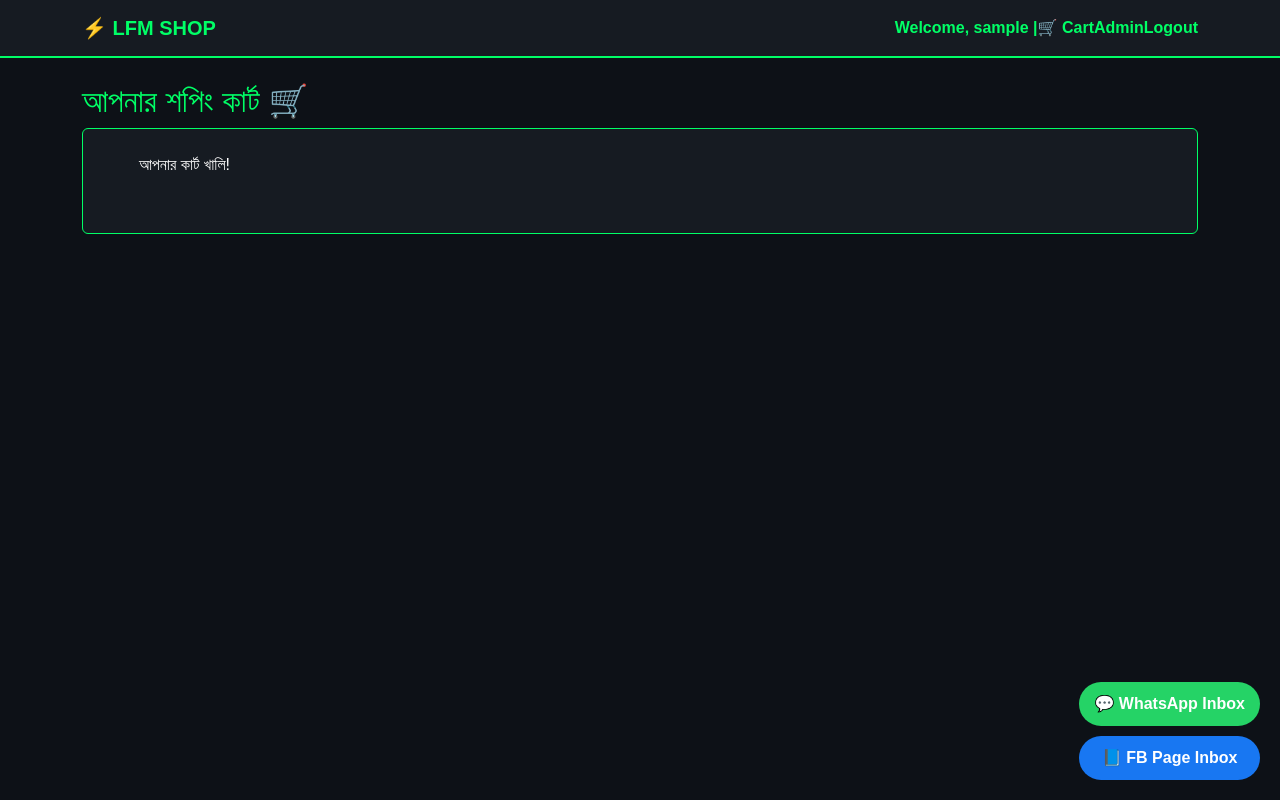
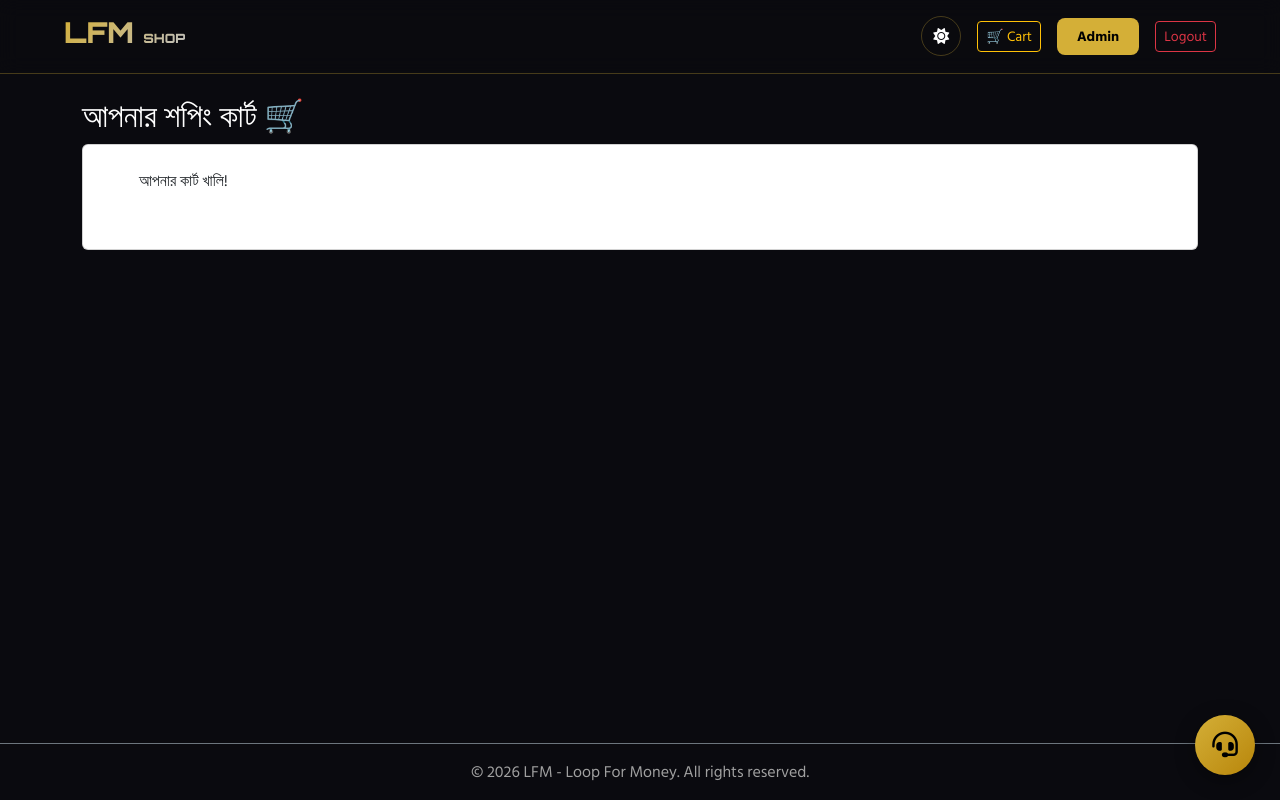
Before and after one commit to lfm2026/lfm-shop, a Flask app: page /cart in a window 1280 px wide. Run offline with Flask 3, Linux system fonts and the light colour scheme; the visitor is signed in with stand-in values (Sample User, id 1); data that the repository does not hold is empty.

Commit message:
Update base.html

```diff
--- a/templates/base.html
+++ b/templates/base.html
@@ -1,53 +1,153 @@
 <!DOCTYPE html>
-<html lang="bn">
+<html lang="bn" data-theme="dark">
 <head>
     <meta charset="UTF-8">
-    <title>LFM Shop</title>
-    <!-- Bootstrap CSS for Daraz like feel -->
+    <meta name="viewport" content="width=device-width, initial-scale=1.0">
+    <title>LFM - Loop For Money</title>
+    <link href="https://fonts.googleapis.com/css2?family=Hind+Siliguri:wght@400;500;600;700&family=Orbitron:wght@500;700;900&display=swap" rel="stylesheet">
+    <link rel="stylesheet" href="https://cdnjs.cloudflare.com/ajax/libs/font-awesome/6.5.1/css/all.min.css">
     <link href="https://cdn.jsdelivr.net/npm/bootstrap@5.3.0/dist/css/bootstrap.min.css" rel="stylesheet">
     <style>
-        body { background-color: #0d1117; color: #00ff66; font-family: sans-serif; }
-        .navbar { background-color: #161b22 !important; border-bottom: 2px solid #00ff66; }
-        .navbar-brand, .nav-link { color: #00ff66 !important; font-weight: bold; }
-        .card { background-color: #161b22; border: 1px solid #00ff66; color: #fff; }
-        .btn-custom { background-color: #00ff66; color: #000; font-weight: bold; border: none; }
-        .btn-custom:hover { background-color: #00cc55; color: #000; }
+        :root[data-theme="dark"] {
+            --bg-main: #0A0A0F;
+            --bg-card: #121820;
+            --bg-nav: rgba(10, 10, 15, 0.9);
+            --text-main: #ffffff;
+            --text-muted: #a0a0a0;
+            --gold: #D4AF37;
+            --silver: #C0C0C0;
+            --border-color: rgba(212, 175, 55, 0.3);
+        }
 
-        /* Floating Contact Buttons */
-        .floating-contact { position: fixed; bottom: 20px; right: 20px; display: flex; flex-direction: column; gap: 10px; z-index: 1000; }
-        .float-btn { padding: 10px 15px; border-radius: 50px; text-decoration: none; font-weight: bold; text-align: center; color: white; }
-        .btn-wa { background-color: #25D366; }
-        .btn-fb { background-color: #1877F2; }
+        :root[data-theme="light"] {
+            --bg-main: #F4F6F9;
+            --bg-card: #FFFFFF;
+            --bg-nav: rgba(255, 255, 255, 0.95);
+            --text-main: #111111;
+            --text-muted: #555555;
+            --gold: #B8860B;
+            --silver: #707070;
+            --border-color: rgba(184, 134, 11, 0.4);
+        }
+
+        * { margin: 0; padding: 0; box-sizing: border-box; transition: background 0.3s, color 0.3s; }
+
+        body {
+            font-family: 'Hind Siliguri', sans-serif;
+            background: var(--bg-main);
+            color: var(--text-main);
+            min-height: 100vh;
+            display: flex;
+            flex-direction: column;
+        }
+
+        header {
+            position: sticky; top: 0; width: 100%; padding: 15px 5%;
+            background: var(--bg-nav);
+            backdrop-filter: blur(10px);
+            border-bottom: 1px solid var(--border-color);
+            z-index: 1000;
+        }
+
+        .logo h1 {
+            font-family: 'Orbitron', sans-serif;
+            font-size: 1.8rem;
+            background: linear-gradient(135deg, var(--gold), var(--silver));
+            -webkit-background-clip: text;
+            -webkit-text-fill-color: transparent;
+            font-weight: 900;
+        }
+
+        .card-custom {
+            background: var(--bg-card);
+            border: 1px solid var(--border-color);
+            border-radius: 12px;
+            color: var(--text-main);
+        }
+
+        .btn-gold {
+            background: var(--gold);
+            color: #000;
+            font-weight: 700;
+            border: none;
+            border-radius: 8px;
+            padding: 8px 20px;
+        }
+
+        .btn-gold:hover { background: #b8860b; color: #fff; }
+
+        /* Floating Contact Floating Button */
+        .contact-fab { position: fixed; bottom: 25px; right: 25px; z-index: 1001; }
+        .fab-main {
+            width: 60px; height: 60px; border-radius: 50%;
+            background: linear-gradient(135deg, var(--gold), #B8860B);
+            display: flex; align-items: center; justify-content: center;
+            cursor: pointer; box-shadow: 0 5px 20px rgba(0,0,0,0.4);
+        }
+        .fab-main i { font-size: 1.6rem; color: #000; }
+        .fab-menu {
+            position: absolute; bottom: 75px; right: 0;
+            display: flex; flex-direction: column; gap: 12px;
+            opacity: 0; pointer-events: none; transition: 0.3s;
+        }
+        .fab-menu.active { opacity: 1; pointer-events: all; }
+        .fab-item {
+            width: 50px; height: 50px; border-radius: 50%;
+            display: flex; align-items: center; justify-content: center;
+            text-decoration: none; color: white; font-size: 1.4rem;
+        }
+        .whatsapp { background: #25D366; }
+        .messenger { background: #0084FF; }
+
+        .theme-toggle-btn {
+            background: transparent;
+            border: 1px solid var(--border-color);
+            color: var(--text-main);
+            border-radius: 50%;
+            width: 40px; height: 40px;
+            display: flex; align-items: center; justify-content: center;
+            cursor: pointer;
+        }
     </style>
 </head>
 <body>
 
-<nav class="navbar navbar-expand-lg">
-  <div class="container">
-    <a class="navbar-brand" href="/">⚡ LFM SHOP</a>
-    <div class="d-flex">
+    <header class="d-flex justify-content-between align-items-center">
+        <a href="/" class="text-decoration-none logo">
+            <h1>LFM <span style="font-size:0.8rem; color:var(--silver);">SHOP</span></h1>
+        </a>
+
+        <div class="d-flex align-items-center gap-3">
+            <button class="theme-toggle-btn" id="themeToggle" title="Toggle Mode">
+                <i class="fas fa-moon" id="themeIcon"></i>
+            </button>
+
             {% if session.get('user_id') %}
-            <span class="nav-link">Welcome, {{ session.username }} | </span>
-            <a href="/cart" class="nav-link">🛒 Cart</a>
+                <a href="/cart" class="btn btn-outline-warning btn-sm position-relative">
+                    🛒 Cart
+                </a>
                 {% if session.role in ['admin', 'controller'] %}
-                <a href="/admin" class="nav-link">Admin</a>
+                    <a href="/admin" class="btn btn-sm btn-gold">Admin</a>
                 {% endif %}
                 {% if session.role == 'controller' %}
-                <a href="/controller" class="nav-link">Controller</a>
+                    <a href="/controller" class="btn btn-sm btn-danger">Controller</a>
                 {% endif %}
-            <a href="/logout" class="nav-link text-danger">Logout</a>
+                <a href="/logout" class="btn btn-sm btn-outline-danger">Logout</a>
             {% else %}
-            <a href="/login" class="nav-link">Login / Signup</a>
+                <a href="/login" class="btn btn-sm btn-outline-warning">Login</a>
+                <a href="/signup" class="btn btn-sm btn-gold">Signup</a>
             {% endif %}
         </div>
-  </div>
-</nav>
+    </header>
 
-<div class="container mt-4">
+    <div class="container my-4 flex-grow-1">
         {% with messages = get_flashed_messages(with_categories=true) %}
           {% if messages %}
             {% for category, message in messages %}
-          <div class="alert alert-{{ category }}">{{ message }}</div>
+              <div class="alert alert-{{ category }} alert-dismissible fade show" role="alert">
+                {{ message }}
+                <button type="button" class="btn-close" data-bs-dismiss="alert"></button>
+              </div>
             {% endfor %}
           {% endif %}
         {% endwith %}
@@ -55,11 +155,48 @@
         {% block content %}{% endblock %}
     </div>
 
-<!-- Floating Contact Area -->
-<div class="floating-contact">
-    <a href="https://wa.me/8801700000000" target="_blank" class="float-btn btn-wa">💬 WhatsApp Inbox</a>
-    <a href="https://m.me/yourFBpageName" target="_blank" class="float-btn btn-fb">📘 FB Page Inbox</a>
+    <!-- Floating Contact Menu -->
+    <div class="contact-fab">
+        <div class="fab-menu" id="fabMenu">
+            <a href="https://wa.me/8801700000000" target="_blank" class="fab-item whatsapp" title="WhatsApp"><i class="fab fa-whatsapp"></i></a>
+            <a href="https://m.me/yourFBpage" target="_blank" class="fab-item messenger" title="Messenger"><i class="fab fa-facebook-messenger"></i></a>
+        </div>
+        <div class="fab-main" id="fabMain">
+            <i class="fas fa-headset"></i>
+        </div>
     </div>
 
+    <footer class="text-center py-3 border-top border-secondary mt-auto">
+        <p class="mb-0" style="color:var(--text-muted);">&copy; 2026 LFM - Loop For Money. All rights reserved.</p>
+    </footer>
+
+    <script src="https://cdn.jsdelivr.net/npm/bootstrap@5.3.0/dist/js/bootstrap.bundle.min.js"></script>
+    <script>
+        // Dark/Light Theme Switching Script
+        const themeToggleBtn = document.getElementById('themeToggle');
+        const themeIcon = document.getElementById('themeIcon');
+        const htmlElement = document.documentElement;
+
+        const savedTheme = localStorage.getItem('theme') || 'dark';
+        htmlElement.setAttribute('data-theme', savedTheme);
+        updateIcon(savedTheme);
+
+        themeToggleBtn.addEventListener('click', () => {
+            const currentTheme = htmlElement.getAttribute('data-theme');
+            const newTheme = currentTheme === 'dark' ? 'light' : 'dark';
+            htmlElement.setAttribute('data-theme', newTheme);
+            localStorage.setItem('theme', newTheme);
+            updateIcon(newTheme);
+        });
+
+        function updateIcon(theme) {
+            themeIcon.className = theme === 'dark' ? 'fas fa-sun' : 'fas fa-moon';
+        }
+
+        // Floating Contact Toggle
+        const fabMain = document.getElementById('fabMain');
+        const fabMenu = document.getElementById('fabMenu');
+        fabMain.addEventListener('click', () => fabMenu.classList.toggle('active'));
+    </script>
 </body>
     </html>
```
Lines whose indentation alone changed are shown as unchanged.
